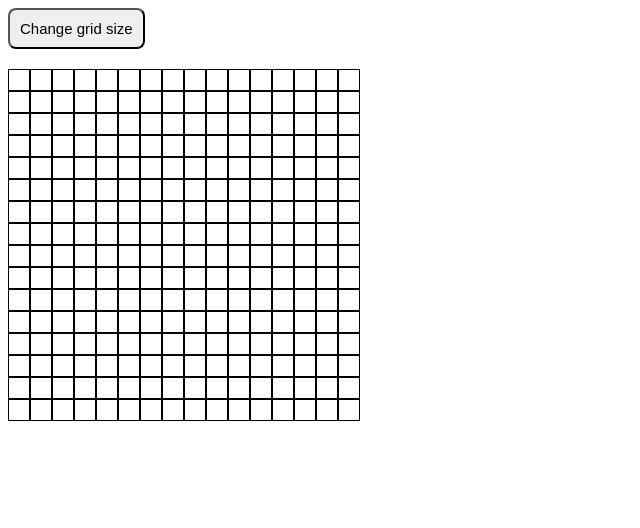
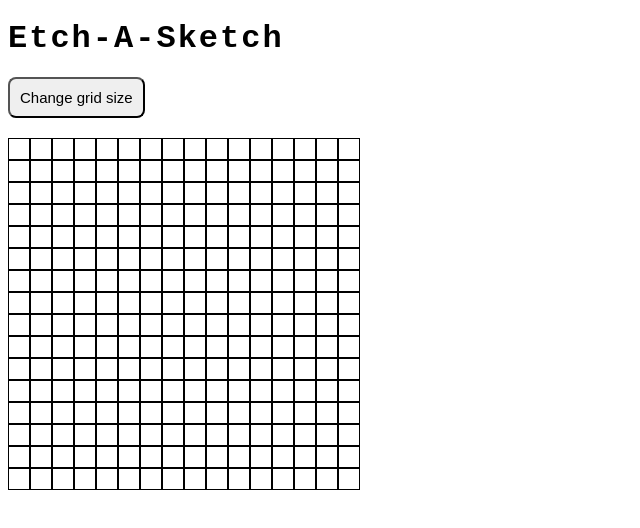
Before and after one commit to Jephthah2/Etch-a-Sketch, a plain HTML site: page index.html in a window 1280 px wide. Shown: the whole page, without its empty margins (0-640 px from the left). Drawn offline with Linux system fonts and the light colour scheme.

Commit message:
feat: add heading with style

```diff
--- a/index.html
+++ b/index.html
@@ -8,6 +8,7 @@
     <script defer src="script.js"></script>
 </head>
 <body>
+    <h1 class="title">Etch-A-Sketch</h1>
     <div id="container"></div>
 </body>
 </html>
--- a/style.css
+++ b/style.css
@@ -1,3 +1,10 @@
+.title {
+    font-family: monospace;
+    font-size: 32px;
+    letter-spacing: 2px;
+    margin: 20px 0px;
+}
+
 #container {
     display: flex;
     flex-direction: column;
```
